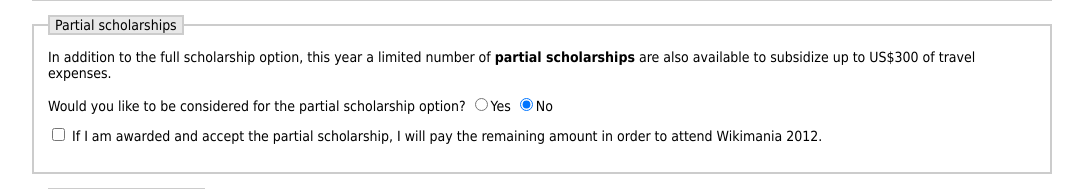
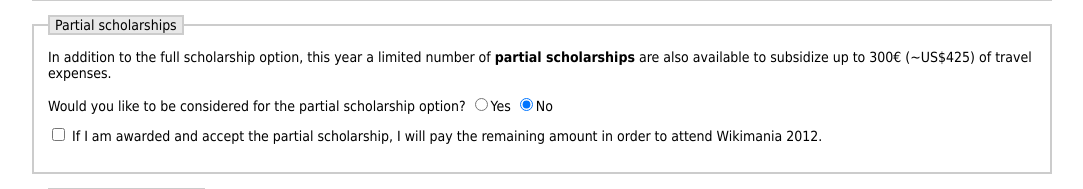
Before and after one commit to saper/Scholarships, a PHP site: page /index.php in a window 1280 px wide. Shown: the part 2185-2374 px from the top of the page, without its empty margins (98-1181 px from the left). Run offline with PHP 8.4, Linux system fonts and the light colour scheme; some libraries are stand-ins or nearby versions.

Commit message:
partial scholarship amount

```diff
--- a/languages/en.php
+++ b/languages/en.php
@@ -52,7 +52,7 @@ $messages['en'] = array(
 		'form-contrib-explain' => "In the space below, please explain the extent and nature of your participation in other free knowledge, free software, collaborative and/or educational initiatives other than the Wikimedia projects.",
 		'form-future-explain' => "In the space below, please explain how and why will attending Wikimania change the way you are involved with the Wikimedia movement in the future.",
 		'form-partial' => "Partial scholarships",
-		'form-partial-explain' => "In addition to the full scholarship option, this year a limited number of <b>partial scholarships</b> are also available to subsidize up to US$300 of travel expenses.",
+		'form-partial-explain' => "In addition to the full scholarship option, this year a limited number of <b>partial scholarships</b> are also available to subsidize up to 300€ (~US$425) of travel expenses.",
 		'form-wantspartial' => "Would you like to be considered for the partial scholarship option?",
 		'form-canpaydiff' => "If I am awarded and accept the partial scholarship, I will pay the remaining amount in order to attend Wikimania 2012.",
 		'form-agree' => "Application agreement",
--- a/languages/pl.php
+++ b/languages/pl.php
@@ -53,7 +53,7 @@ konferencji ruchu Wikimedia. Stypendium obejmuje pokrycie kosztów rejestracji,
 		'form-contrib-explain' => "W jaki sposób uczestniczysz w innych niż Wikimedia projektach związanych z wolnym dostępem do wiedzy, wolnym oprogramowaniem czy też w inicjatywach związanych z edukacją?",
 		'form-future-explain' => "W jaki sposób udział w konferencji Wikimania zmieni Twoje uczestnictwo w ruchu Wikimedia w przyszłości?",
 		'form-partial' => "Stypendium na pokrycie części kosztów",
-		'form-partial-explain' => "Oprócz pełnego pokrycia kosztów, mamy w tym roku możliwość udzielenia niewielkiej liczby <b>częściowych stypendiów</b>, które pozwalają na dofinansowanie kosztów dojazdu w wysokości do 300 dolarów amerykańskich.",
+		'form-partial-explain' => "Oprócz pełnego pokrycia kosztów, mamy w tym roku możliwość udzielenia niewielkiej liczby <b>częściowych stypendiów</b>, które pozwalają na dofinansowanie kosztów dojazdu w wysokości do 425 dolarów amerykańskich.",
 		'form-wantspartial' => "Czy możemy brać Twoją kandydaturę pod uwagę przy udzielaniu częściowych stypendiów?",
 		'form-canpaydiff' => "Zobowiązuję się w przypadku otrzymania i przyjęcia częściowego stypendium, że pokryję pozostałe koszty uczestnictwa w konferencji Wikimania 2012.",
 		'form-agree' => "Zobowiązanie osoby starającej się o stypendium",
```
